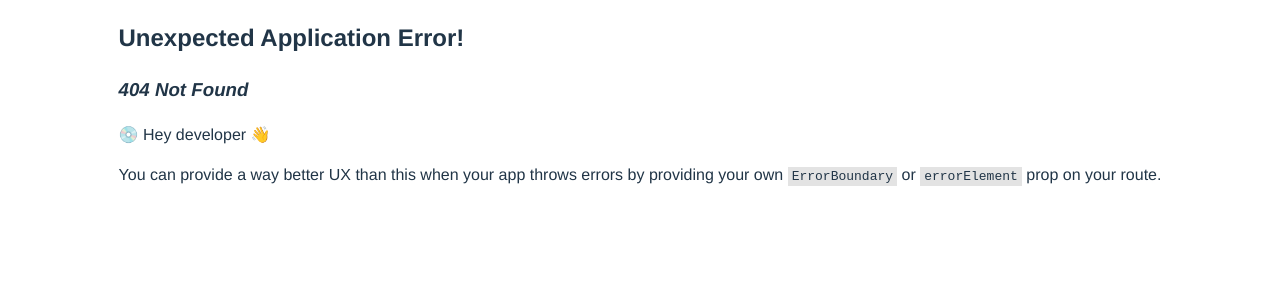
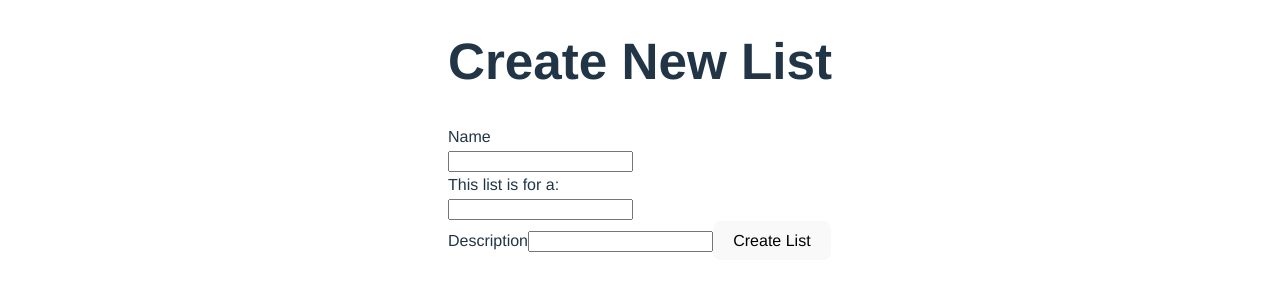
Before and after one commit to JamesCalingo/Giftstar, a React (Vite) app: page /createlist in a window 1280 px wide. Before the commit this address had no page. Shown: the top 300 px of the page. Built offline with nearby package versions, Linux system fonts and the light colour scheme.

Commit message:
adding routes

```diff
--- a/src/pages/AccountPage.jsx
+++ b/src/pages/AccountPage.jsx
@@ -1,7 +1,9 @@
 import React from "react";
 
-export default function Account() {
+export default function AccountPage() {
     return <>
     <h1>My Account</h1>
+
+
     </>
 }
--- a/src/pages/CreateListPage.jsx
+++ b/src/pages/CreateListPage.jsx
@@ -1,5 +1,18 @@
 import React from "react";
+import InputField from "../components/InputField";
 
 export default function CreateListPage() {
+    return <>
+        <h1>Create New List</h1>
 
+        <div>
+        <InputField name="name" label="Name" />
+        <InputField name="occasion" label="This list is for a:" />
+        {/* This one's different since it's multiline */}
+        <label htmlFor="description">Description</label>
+        <input name="description" />
+
+        <button>Create List</button>
+        </div>
+    </>
 }
--- a/src/pages/ListPage.jsx
+++ b/src/pages/ListPage.jsx
@@ -1,6 +1,7 @@
 import React from "react";
 
-export default function List() {
+export default function ListPage() {
     return <>
+    <h2>List Title</h2>
     </>
 }
```
Also changed, not shown: src/main.jsx (+21 -6 lines), src/navigation/router.js (+16 -0 lines).
